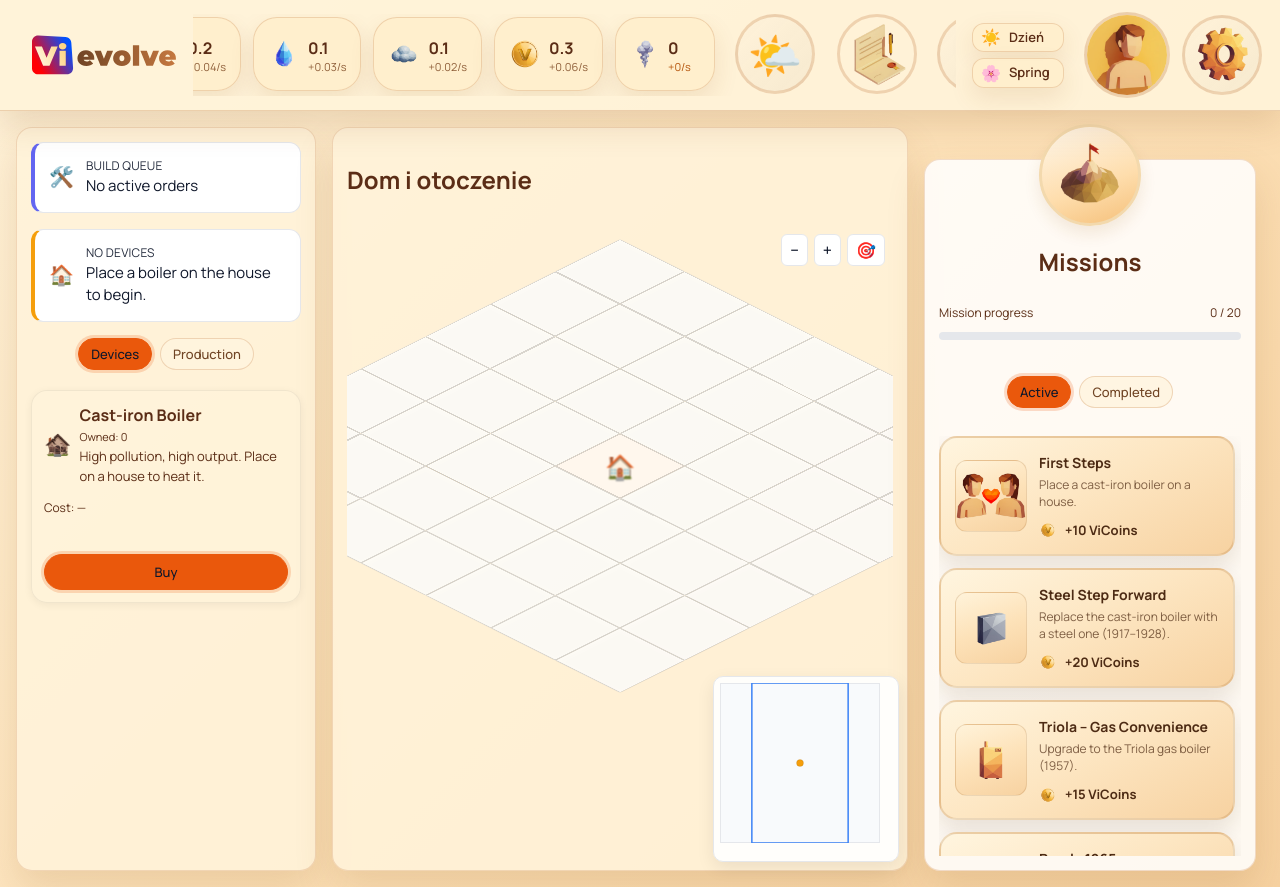
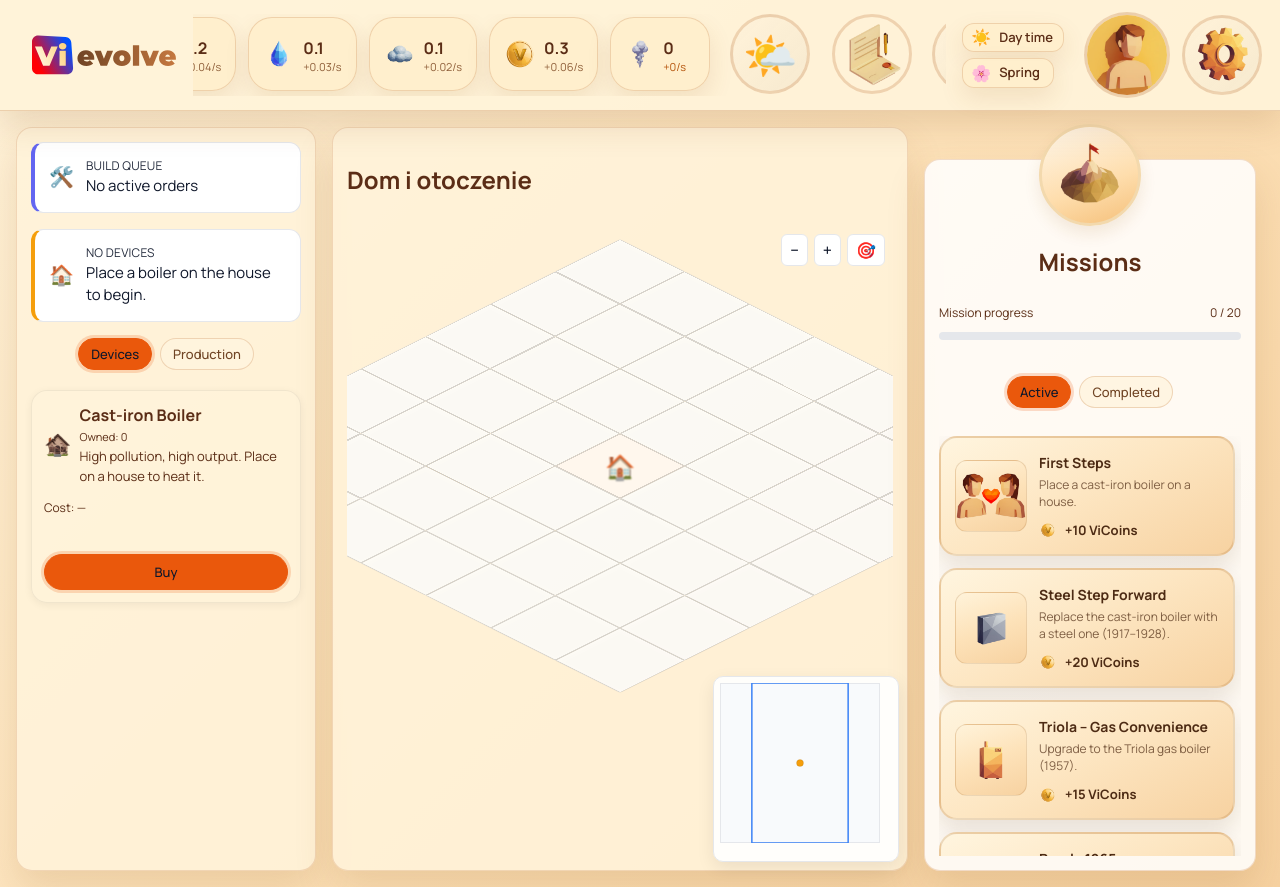
Before and after one commit to reprezentant/viessmann-game, a React (Vite) app: page / in a window 1280 px wide. Built offline with nearby package versions, Linux system fonts and the light colour scheme.

Commit message:
feat(i18n): translate day/night label in header mini pills

```diff
--- a/src/ViessmannGame.tsx
+++ b/src/ViessmannGame.tsx
@@ -2382,7 +2382,7 @@ export default function ViessmannGame() {
                   style={{ ...miniPillBase, paddingRight: 10 }}
                 >
                   <span style={{ fontSize: 16, lineHeight: 1 }}>{isDay ? '☀️' : '🌙'}</span>
-                  <span>{isDay ? 'Dzień' : 'Noc'}</span>
+                  <span>{isDay ? t('ui.dayTime', { ns: 'ui' }) : t('ui.nightTime', { ns: 'ui' })}</span>
                 </div>
                 <div
                   role="group"
```
